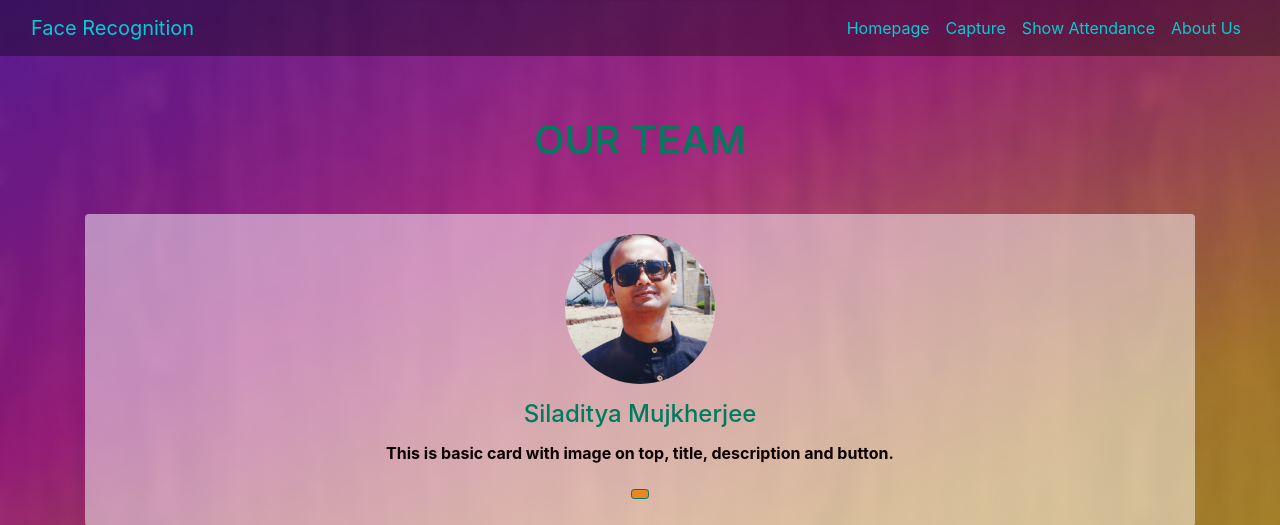
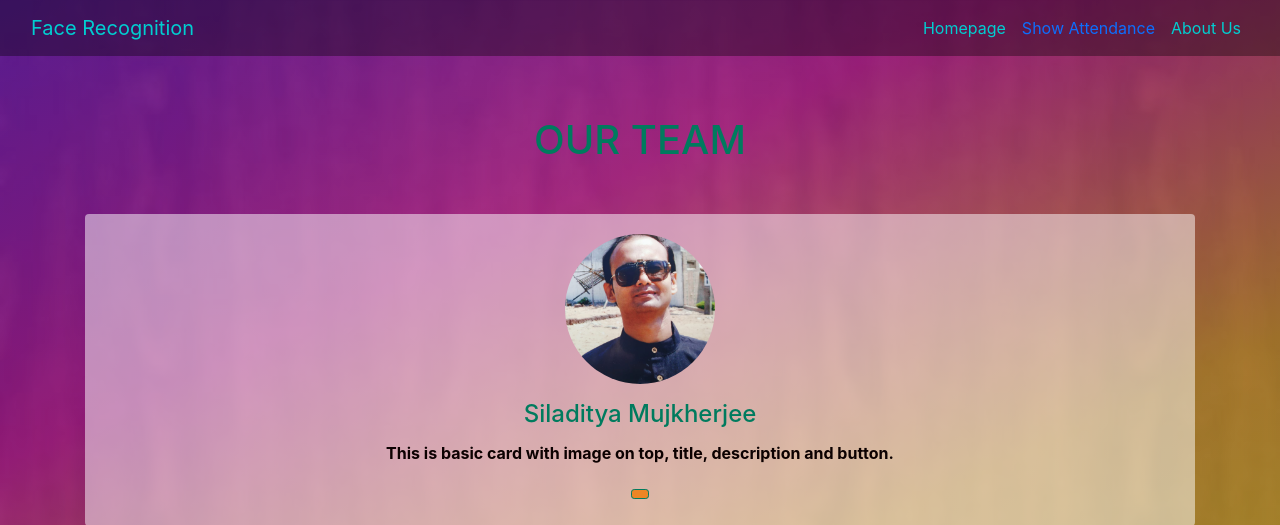
Before and after one commit to Master-Atrimoy/Face_Recog_Frontend, a Django app: page /about in a window 1280 px wide. Shown: the top 525 px of the page. Run offline with Django 4.2, Linux system fonts and the light colour scheme; some libraries are stand-ins or nearby versions.

Commit message:
Modified Navbar

```diff
--- a/templates/main.html
+++ b/templates/main.html
@@ -33,10 +33,10 @@
             <li class="nav-item">
               <a class="nav-link" href="/">Homepage </a>
             </li>
-            <li class="nav-item">
+            {% comment %} <li class="nav-item">
                 <a class="nav-link" href="/capture">Capture</a>
               </li>
-              <li class="nav-item">
+              <li class="nav-item"> {% endcomment %}
                 <a class="nav-link" href="/show">Show Attendance</a>
               </li>
               <li class="nav-item">
```
